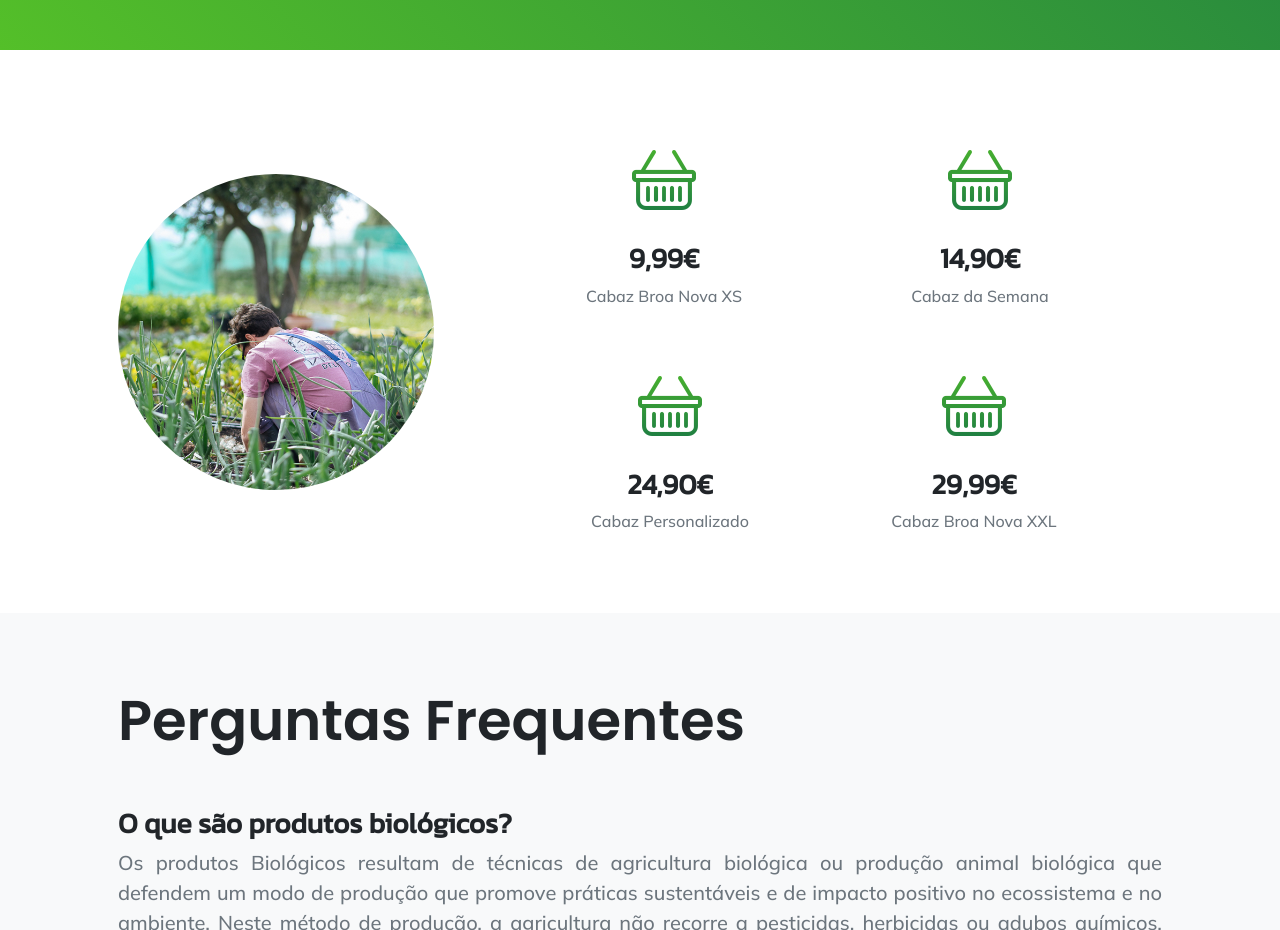
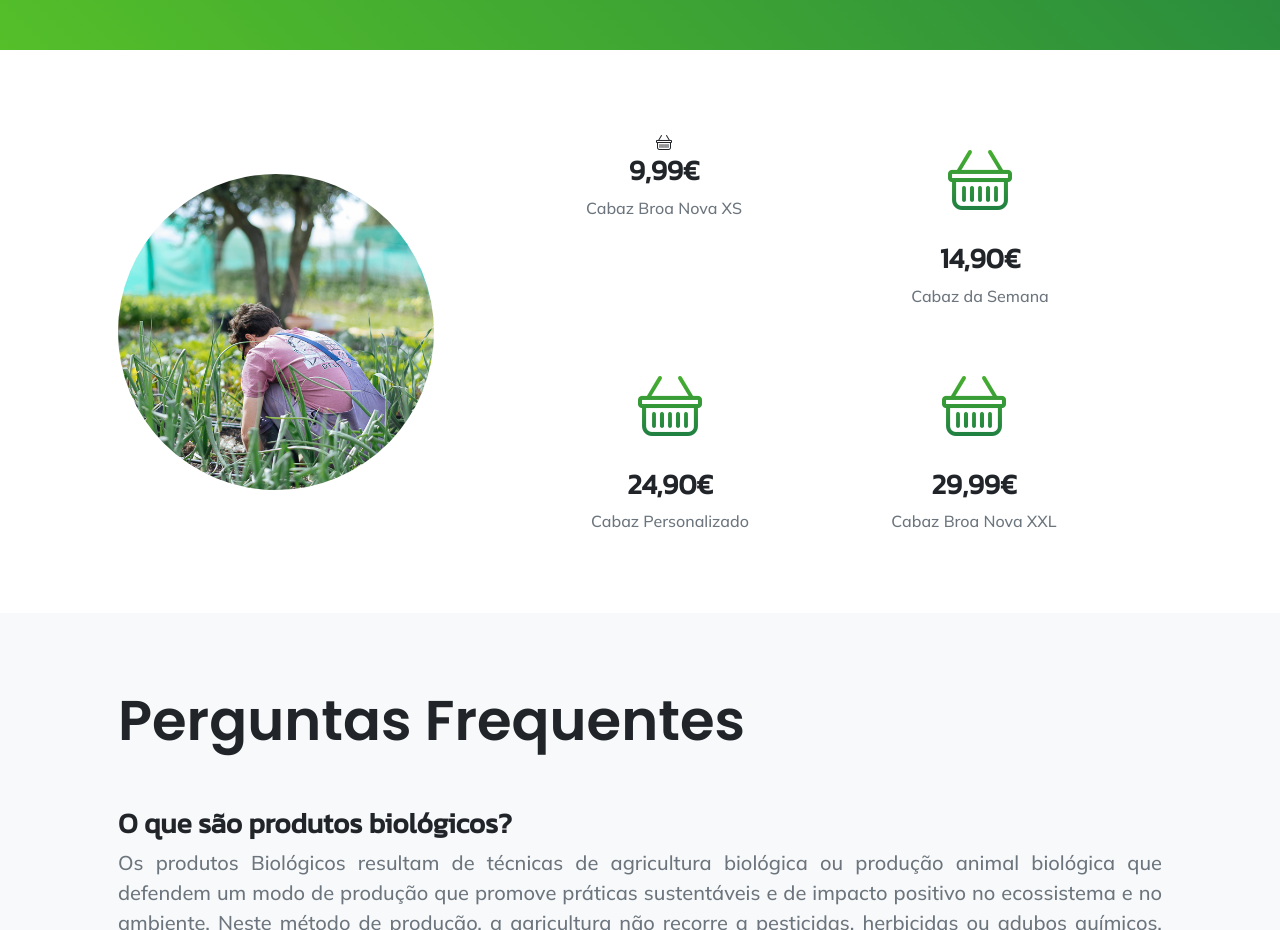
Before and after one commit to samiwinho/monte-broa-nova, a website: page index.html in a window 1280 px wide. Shown: the part 1340-2270 px from the top of the page. Drawn offline with nearby package versions, Linux system fonts and the light colour scheme.

Commit message:
testes basket icon

```diff
--- a/index.html
+++ b/index.html
@@ -111,7 +111,7 @@
                                 <div class="col-md-6 mb-5">
                                     <!-- Feature item-->
                                     <div class="text-center">
-                                        <i class="bi-basket icon-feature text-gradient d-block mb-3"></i>
+                                        <i class="bi bi-basket"></i>
                                         <h3 class="font-alt">9,99€</h3>
                                         <p class="text-muted mb-0">Cabaz Broa Nova XS</p>
                                     </div>
```
Also changed, not shown: assets/img/basket.svg (added), 3 other files.
